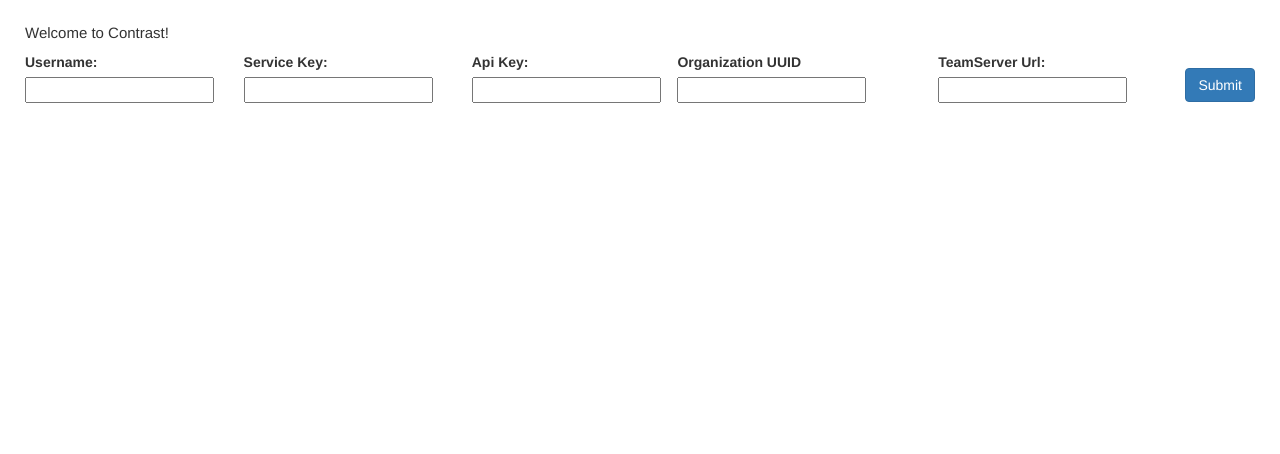
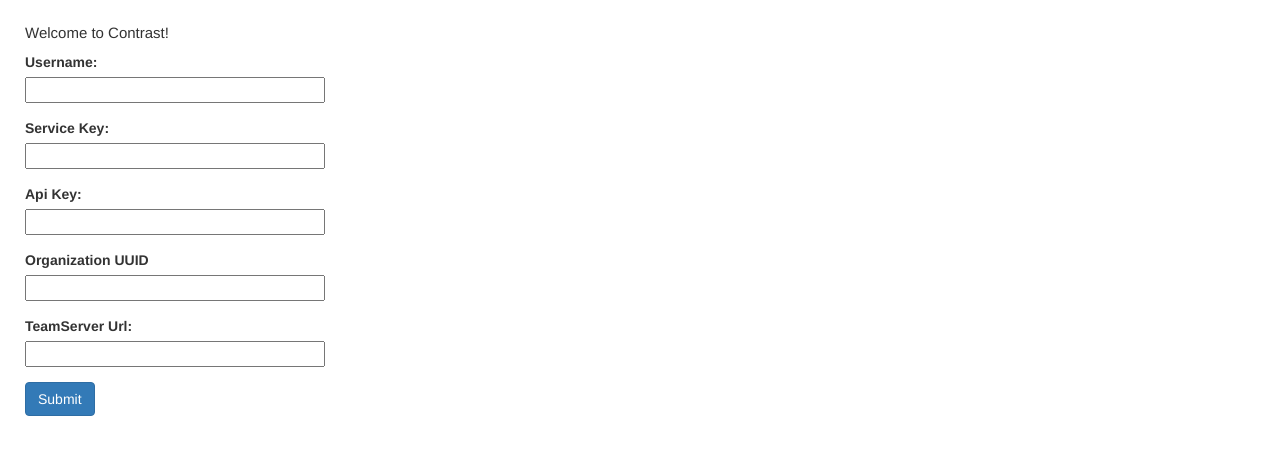
Before and after one commit to Contrast-Security-OSS/contrast-chrome-extension, a browser extension: page index.html in a window 1280 px wide. Drawn offline with nearby package versions, Linux system fonts and the light colour scheme.

Commit message:
finalized styling

```diff
--- a/index.html
+++ b/index.html
@@ -10,27 +10,27 @@
   <h1>Welcome to Contrast!</h1>
   <div id="container">
     <div class="form-group">
-      <label for="contrast_username">Username: </label>
-      <input type="text" id="contrast_username" name="contrast_username"/>
+      <label for="contrast_username">Username: </label><br>
+      <input type="email" id="contrast_username" name="contrast_username"/>
     </div>
 
     <div class="form-group">
-      <label for="contrast_service_key">Service Key: </label>
+      <label for="contrast_service_key">Service Key: </label><br>
       <input type="text" id="contrast_service_key" name="contrast_service_key"/>
     </div>
 
     <div class="form-group">
-      <label for="contrast_api_key">Api Key: </label>
+      <label for="contrast_api_key">Api Key: </label><br>
       <input type="text" id="contrast_api_key" name="contrast_api_key"/>
     </div>
 
     <div class="form-group">
-      <label for="contrast_org">Organization UUID</label>
+      <label for="contrast_org">Organization UUID</label><br>
       <input type="text" id="contrast_org" name="contrast_org"/>
     </div>
 
     <div class="form-group">
-      <label for="teamserver_url">TeamServer Url: </label>
+      <label for="teamserver_url">TeamServer Url: </label><br>
       <input type="text" id="teamserver_url" name="teamserver_url"/>
     </div>
 
--- a/style.css
+++ b/style.css
@@ -7,7 +7,11 @@
 }
 
 #container {
+  width: 300px;
   align-items: center;
-  display: flex;
   justify-content: space-between;
 }
+
+#container input {
+  width: 100%;
+}
```
